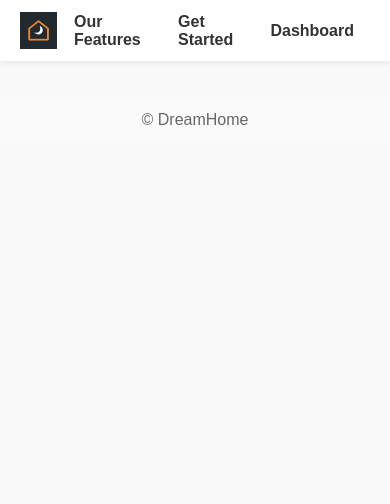
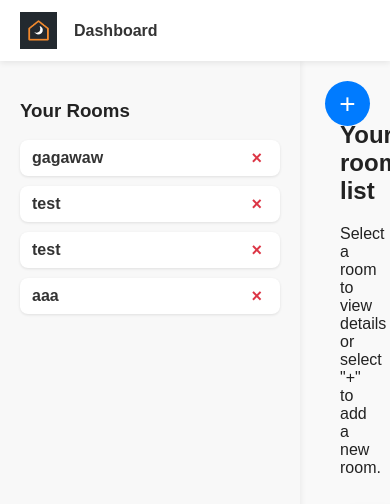
Before and after one commit to TheMelonnn/Dream_Home, a Flask app: page /dashboard in a window 390 px wide. Shown: the top 504 px of the page. Before the commit the page ends 125 px from the top, so only its background shows below. Run offline with Flask 3, Linux system fonts and the light colour scheme; data comes from the database, SQL or seed files in the repository; both versions use the stored data as it was after the commit.

Commit message:
add crawling script + create dashboard view

```diff
--- a/main.py
+++ b/main.py
@@ -1,9 +1,18 @@
-from flask import Flask
+from flask import Flask, redirect, request, url_for
 from flask import render_template
+import sqlite3
 
 app = Flask(__name__)
 app.debug = True
 app.config['TEMPLATES_AUTO_RELOAD'] = True
+
+DATABASE = 'database.db'
+
+def get_db_connection():
+    conn = sqlite3.connect(DATABASE)
+    conn.row_factory = sqlite3.Row
+    return conn
+
 
 @app.route('/')
 def home():
@@ -11,4 +20,36 @@ def home():
 
 @app.route('/dashboard')
 def dashboard():
-    return render_template('dashboard.html')
+    conn = get_db_connection()
+    rooms = conn.execute('SELECT id, name FROM rooms').fetchall()
+    conn.close()
+    return render_template('dashboard.html', rooms=rooms)
+
+@app.route('/dashboard/<room_name>')
+def room_page(room_name):
+    conn = get_db_connection()
+    room = conn.execute('SELECT * FROM rooms WHERE name = ?', (room_name.replace('-', ' '),)).fetchone()
+    conn.close()
+
+    if room is None:
+        return "Room not found", 404  # atau bisa juga redirect(url_for('dashboard'))
+
+    return render_template('room.html', room_name=room['name'])
+
+
+@app.route('/add_room', methods=['POST'])
+def add_room():
+    room_name = request.form['room_name']
+    conn = get_db_connection()
+    conn.execute('INSERT INTO rooms (name) VALUES (?)', (room_name,))
+    conn.commit()
+    conn.close()
+    return redirect(url_for('dashboard'))
+
+@app.route('/delete_room/<int:room_id>', methods=['POST'])
+def delete_room(room_id):
+    conn = get_db_connection()
+    conn.execute('DELETE FROM rooms WHERE id = ?', (room_id,))
+    conn.commit()
+    conn.close()
+    return redirect(url_for('dashboard'))
--- a/templates/dashboard.html
+++ b/templates/dashboard.html
@@ -10,7 +10,11 @@
         font-family: Arial, sans-serif;
         color: #222;
         background: #f9f9f9;
+        display: flex;
+        flex-direction: column;
+        height: 100vh;
       }
+
       header {
         position: sticky;
         top: 0;
@@ -19,63 +23,115 @@
         box-shadow: 0 2px 6px rgba(0, 0, 0, 0.08);
         z-index: 10;
       }
+
       nav a {
         margin-right: 16px;
         color: #333;
         text-decoration: none;
         font-weight: 600;
       }
-      .hero {
-        height: 60vh;
+
+      main {
         display: flex;
+        flex: 1;
+        min-height: 0;
+      }
+
+      .sidebar {
+        width: 260px;
+        background: #f8f8f8;
+        padding: 20px;
+        box-shadow: 2px 0 5px rgba(0, 0, 0, 0.05);
+        overflow-y: auto;
+        height: calc(100vh - 65px);
+        position: sticky;
+        top: 65px;
+      }
+
+      .room-card {
+        background: #fff;
+        padding: 8px 12px;
+        margin-bottom: 10px;
+        border-radius: 8px;
+        box-shadow: 0 1px 3px rgba(0, 0, 0, 0.1);
+        display: flex;
+        justify-content: space-between;
         align-items: center;
-        justify-content: center;
-        background: linear-gradient(135deg, #f7f9fc, #eef3f8);
-        text-align: center;
-        padding: 20px;
       }
-      .hero h1 {
-        margin: 0 0 8px 0;
-        font-size: 2.2rem;
+
+      .room-card a {
+        text-decoration: none;
+        color: #333;
+        font-weight: bold;
       }
-      .sections {
-        padding: 40px 20px;
-        max-width: 1100px;
-        margin: 0 auto;
+
+      .delete-btn {
+        border: none;
+        background: none;
+        color: #dc3545;
+        font-size: 18px;
+        cursor: pointer;
+        font-weight: bold;
+        line-height: 1;
       }
-      .gallery {
-        display: flex;
-        gap: 20px;
-        flex-wrap: wrap;
-        justify-content: center;
+
+      .delete-btn:hover {
+        color: #a71d2a;
+        transform: scale(1.2);
+        transition: 0.15s;
       }
-      .card {
-        width: 320px;
-        box-shadow: 0 6px 18px rgba(0, 0, 0, 0.08);
-        border-radius: 10px;
-        overflow: hidden;
-        background: #fff;
+
+      .content {
+        flex: 1;
+        padding: 40px;
+        position: relative;
+        overflow-y: auto;
       }
-      .card img {
-        width: 100%;
-        height: 220px;
-        object-fit: cover;
-        display: block;
+
+      .add-btn {
+        position: absolute;
+        top: 20px;
+        right: 20px;
+        font-size: 28px;
+        background: #007bff;
+        color: white;
+        border: none;
+        border-radius: 50%;
+        width: 45px;
+        height: 45px;
+        cursor: pointer;
       }
-      .card .content {
-        padding: 14px;
+
+      .add-btn:hover {
+        background: #0056b3;
       }
-      .dashboardbutton,
-      button {
+
+      form {
+        display: none;
+        position: absolute;
+        top: 80px;
+        right: 20px;
+        background: white;
+        padding: 16px;
+        border-radius: 8px;
+        box-shadow: 0 2px 10px rgba(0, 0, 0, 0.2);
+      }
+
+      form input {
+        padding: 8px;
+        font-size: 1rem;
+        margin-right: 8px;
+      }
+
+      form button {
+        padding: 8px 14px;
         background: #007bff;
-        color: #fff;
+        color: white;
         border: none;
-        padding: 12px 24px;
-        border-radius: 6px;
+        border-radius: 4px;
         cursor: pointer;
-        transition: background 0.3s;
-        font-size: 1.1rem;
       }
+
       footer {
         text-align: center;
         padding: 20px;
@@ -108,12 +194,81 @@
             style="height: 37px"
           />
         </a>
-        <a href="/#gallery">Our Features</a>
-        <a href="/#getstarted">Get Started</a>
         <a href="/dashboard">Dashboard</a>
       </nav>
     </header>
 
-    <footer>© DreamHome</footer>
+    <main>
+      <div class="sidebar">
+        <h3>Your Rooms</h3>
+        {% for room in rooms %}
+        <div class="room-card">
+          <a href="/dashboard/{{ room['name'] | replace(' ', '-') }}">
+            {{ room['name'] }}
+          </a>
+          <button class="delete-btn" onclick="deleteRoom({{ room['id'] }})">
+            ×
+          </button>
+        </div>
+        {% else %}
+        <p>No rooms yet.</p>
+        {% endfor %}
+      </div>
+
+      <div class="content">
+        <button class="add-btn" onclick="toggleForm()">+</button>
+        <form id="addForm" action="/add_room" method="POST">
+          <input
+            type="text"
+            name="room_name"
+            placeholder="Room name..."
+            required
+          />
+          <button type="submit">Add</button>
+        </form>
+
+        <h2>Your rooms list</h2>
+        <p>Select a room to view details or select "+" to add a new room.</p>
+
+        <!-- ✨ Card besar vertikal -->
+        <div class="big-room-list">
+          {% for room in rooms %}
+          <div
+            class="big-room-card"
+            onclick="window.location.href='/dashboard/{{ room['name'] | replace(' ', '-') }}'"
+            style="cursor: pointer"
+          >
+            <a href="/dashboard/{{ room['name'] | replace(' ', '-') }}">
+              {{ room['name'] }}
+            </a>
+          </div>
+          {% endfor %}
+        </div>
+        <footer>© DreamHome</footer>
+      </div>
+    </main>
+
+    <script>
+      function toggleForm() {
+        const form = document.getElementById("addForm");
+        form.style.display = form.style.display === "block" ? "none" : "block";
+      }
+
+      function deleteRoom(roomId) {
+        if (confirm("Are you sure you want to delete this room?")) {
+          fetch(`/delete_room/${roomId}`, {
+            method: "POST",
+          })
+            .then((response) => {
+              if (response.ok) {
+                window.location.reload();
+              } else {
+                alert("Failed to delete room.");
+              }
+            })
+            .catch(() => alert("Error occurred while deleting room."));
+        }
+      }
+    </script>
   </body>
 </html>
```
Also changed, not shown: other parts of templates/dashboard.html (+41 -11 lines), createdb.py (added, +12 -0 lines), templates/room.html (added, +16 -0 lines), webcrawling.py (added, +258 -0 lines), database.db (added).
